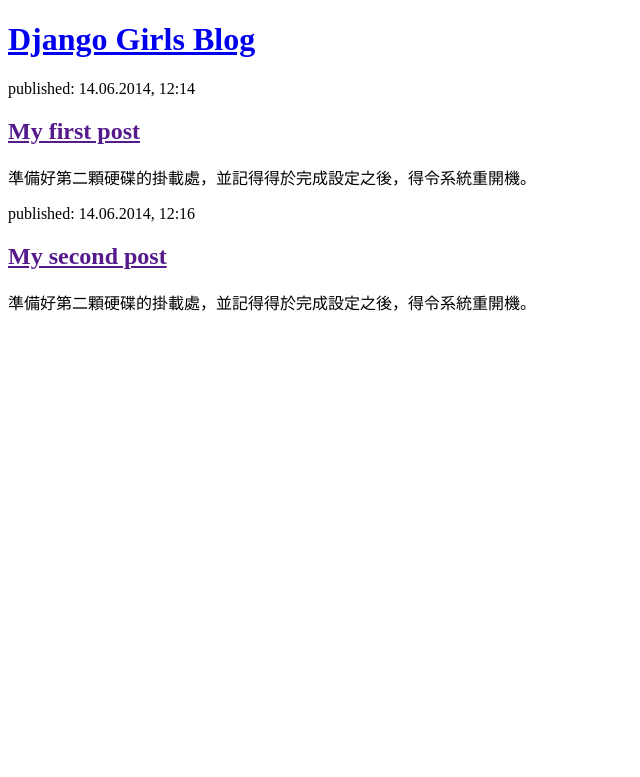
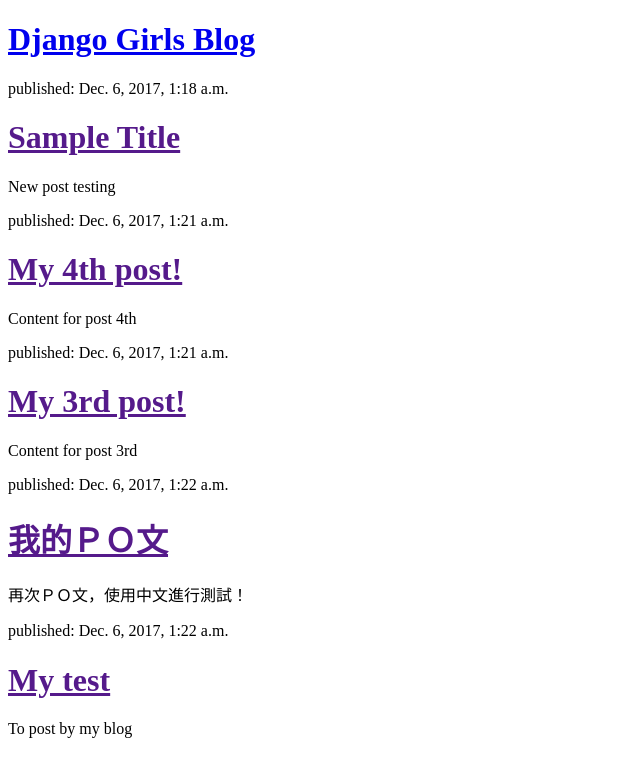
Before and after one commit to AlanJui/django_blog, a Django app: page / in a window 1280 px wide. Shown: the top 777 px of the page, without its empty margins (0-640 px from the left). Run offline with Django 3.2, Linux system fonts and the light colour scheme; data comes from the database, SQL or seed files in the repository; both versions use the stored data as it was after the commit.

Commit message:
Modified templates to display posts from database

```diff
--- a/blog/templates/blog/post_list.html
+++ b/blog/templates/blog/post_list.html
@@ -8,15 +8,12 @@
   <div>
     <h1><a href="/">Django Girls Blog</a></h1>
   </div>
-  <div>
-    <p>published: 14.06.2014, 12:14</p>
-    <h2><a href="">My first post</a></h2>
-    <p>準備好第二顆硬碟的掛載處，並記得得於完成設定之後，得令系統重開機。</p>
-  </div>
-  <div>
-    <p>published: 14.06.2014, 12:16</p>
-    <h2><a href="">My second post</a></h2>
-    <p>準備好第二顆硬碟的掛載處，並記得得於完成設定之後，得令系統重開機。</p>
-  </div>
+  {% for post in posts %}
+    <div>
+      <p>published: {{ post.published_date }}</p>
+      <h1><a href="">{{ post.title }}</a></h1>
+      <p>{{ post.text|linebreaksbr }}</p>
+    </div>
+  {% endfor %}
 </body>
 </html>
--- a/blog/views.py
+++ b/blog/views.py
@@ -1,5 +1,11 @@
 from django.shortcuts import render
+from django.utils import timezone
+from .models import Post
+
 
 # Create your views here.
 def post_list(request):
-    return render(request, 'blog/post_list.html')
+    posts = Post.objects.filter(published_date__lte=timezone.now()).order_by('published_date')
+    return render(request, 'blog/post_list.html', {
+        'posts': posts
+    })
```
Also changed, not shown: db.sqlite3.
